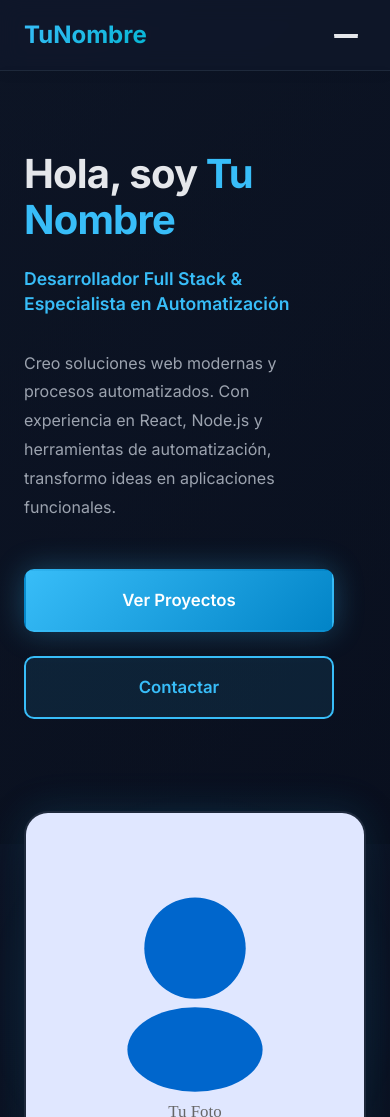
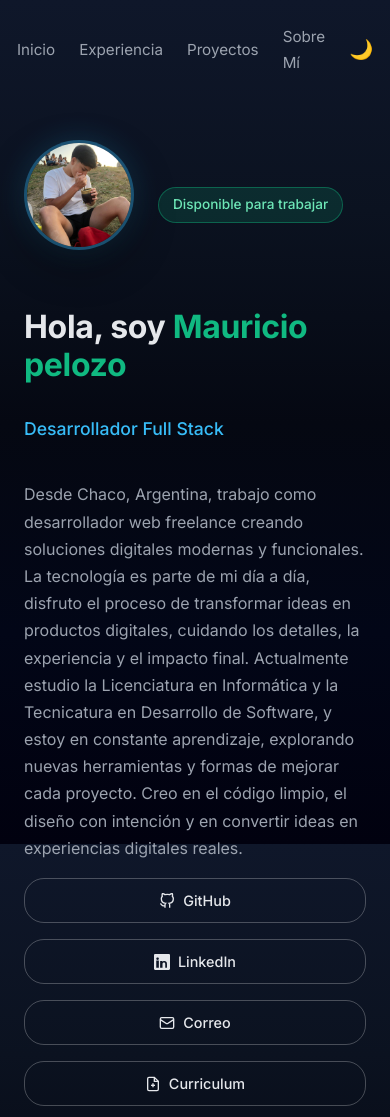
Before and after one commit to Maaupelozo/Portfolio, a plain HTML site: page index.html in a window 390 px wide. Shown: the top 1117 px of the page. Drawn offline with Linux system fonts and the light colour scheme.

Commit message:
Initial portfolio commit

```diff
--- a/css/styles.css
+++ b/css/styles.css
@@ -61,17 +61,18 @@
 
 html {
     scroll-behavior: smooth;
-    scroll-padding-top: 80px;
+    scroll-padding-top: 70px;
 }
 
 body {
     font-family: var(--font-body);
     color: var(--text-primary);
-    background: linear-gradient(135deg, var(--bg-primary) 0%, var(--bg-secondary) 100%);
+    background: linear-gradient(180deg, #0f172a 0%, #0b1220 25%, #050812 50%, #020617 75%, #01010f 100%);
     background-attachment: fixed;
     line-height: 1.6;
     overflow-x: hidden;
     -webkit-font-smoothing: antialiased;
+    padding-top: 0;
 }
 
 img {
@@ -131,7 +132,7 @@ section {
 }
 
 section:nth-child(even) {
-    background: linear-gradient(135deg, rgba(11, 18, 32, 0.5) 0%, rgba(2, 6, 23, 0.3) 100%);
+    background: transparent;
 }
 
 .section-title {
@@ -247,68 +248,82 @@ section:nth-child(even) {
    ========================================== */
 
 .navbar {
-    background: rgba(15, 23, 42, 0.8);
-    backdrop-filter: blur(10px);
-    box-shadow: var(--shadow-sm);
-    position: sticky;
+    background: transparent;
+    backdrop-filter: none;
+    box-shadow: none;
+    position: fixed;
     top: 0;
+    left: 0;
+    right: 0;
+    width: 100%;
     z-index: 1000;
     transition: all var(--dur-base);
-    border-bottom: 1px solid var(--border-subtle);
+    border-bottom: none;
+    padding: 0;
 }
 
 .navbar.scrolled {
-    background: rgba(15, 23, 42, 0.95);
-    box-shadow: var(--shadow-base);
+    padding: var(--space-4) var(--space-6);
+}
+
+.navbar.scrolled .navbar-container {
+    background: rgba(15, 23, 42, 0.7);
+    backdrop-filter: blur(10px);
+    border: 1px solid rgba(56, 189, 248, 0.12);
+    border-radius: 50px;
+    box-shadow: 0 1px 3px rgba(0, 0, 0, 0.3);
+    max-width: 600px;
+    margin: 0 auto;
+    padding: 0.8rem var(--space-8);
 }
 
 .navbar-container {
     max-width: 1200px;
     margin: 0 auto;
-    padding: var(--space-4) var(--space-6);
+    padding: 1.5rem var(--space-6);
     display: flex;
-    justify-content: space-between;
+    justify-content: center;
     align-items: center;
+    transition: all var(--dur-base);
 }
 
 .logo {
-    font-size: 1.5rem;
+    font-size: 1.25rem;
     font-weight: 700;
-    background: linear-gradient(135deg, var(--primary), var(--accent));
-    -webkit-background-clip: text;
-    -webkit-text-fill-color: transparent;
-    background-clip: text;
-    transition: transform var(--dur-base);
+    color: var(--text-primary);
+    transition: color var(--dur-base);
+    letter-spacing: -0.5px;
 }
 
 .logo:hover {
-    transform: scale(1.05);
+    color: var(--primary);
 }
 
 .nav-menu {
     display: flex;
     list-style: none;
-    gap: var(--space-6);
+    gap: 2.5rem;
     align-items: center;
 }
 
 .nav-link {
     color: var(--text-secondary);
-    font-weight: 500;
+    font-weight: 400;
+    font-size: 0.95rem;
     position: relative;
     transition: color var(--dur-base);
 }
 
 .nav-link:hover {
-    color: var(--primary);
+    color: var(--text-primary);
 }
 
 .nav-link::after {
     content: '';
     position: absolute;
     width: 0;
-    height: 2px;
-    bottom: -5px;
+    height: 1.5px;
+    bottom: -6px;
     left: 0;
     background: var(--primary);
     transition: width var(--dur-base);
@@ -318,20 +333,26 @@ section:nth-child(even) {
     width: 100%;
 }
 
-.nav-link.cta {
-    background: linear-gradient(135deg, var(--primary), var(--primary-dark));
-    color: #ffffff;
-    padding: var(--space-2) var(--space-4);
-    border-radius: 8px;
-    box-shadow: 0 0 15px rgba(56, 189, 248, 0.2);
+.theme-toggle {
+    background: none;
+    border: none;
+    color: var(--text-secondary);
+    font-size: 1.2rem;
+    cursor: pointer;
+    padding: 0;
+    transition: color var(--dur-base), transform var(--dur-base);
+    display: flex;
+    align-items: center;
+    justify-content: center;
 }
 
-.nav-link.cta::after {
-    display: none;
+.theme-toggle:hover {
+    color: var(--primary);
+    transform: rotate(20deg);
 }
 
 .mobile-menu-btn {
-    display: none;
+    display: none !important;
     background: none;
     border: none;
     cursor: pointer;
@@ -360,7 +381,7 @@ section:nth-child(even) {
 }
 
 /* ==========================================
-   HERO SECTION - PREMIUM LAYOUT
+   HERO SECTION - COMPACT VERTICAL LAYOUT
    ========================================== */
 
 .hero {
@@ -369,6 +390,7 @@ section:nth-child(even) {
     align-items: center;
     justify-content: center;
     padding: var(--space-20) 0;
+    padding-top: calc(var(--space-20) + 70px);
     position: relative;
     overflow: hidden;
 }
@@ -386,63 +408,101 @@ section:nth-child(even) {
 }
 
 .hero .container {
-    display: grid;
-    grid-template-columns: 1fr 1fr;
-    gap: var(--space-20);
-    align-items: center;
     position: relative;
     z-index: 1;
+    max-width: 600px;
 }
 
 .hero-content {
     display: flex;
     flex-direction: column;
+    align-items: flex-start;
+    gap: var(--space-4);
+}
+
+.hero-image {
+    margin-bottom: var(--space-8);
+    position: relative;
+    display: flex;
+    align-items: center;
+    gap: var(--space-6);
     justify-content: center;
-    padding-right: var(--space-8);
+}
+
+.profile-img {
+    width: 110px;
+    height: 110px;
+    border-radius: 50%;
+    box-shadow: 0 15px 40px rgba(0, 0, 0, 0.4), 0 0 30px rgba(56, 189, 248, 0.2);
+    border: 3px solid rgba(56, 189, 248, 0.3);
+    object-fit: cover;
+    animation: float 4s ease-in-out infinite;
+    background: rgba(56, 189, 248, 0.1);
+    flex-shrink: 0;
+}
+
+@keyframes float {
+    0%, 100% {
+        transform: translateY(0px);
+    }
+    50% {
+        transform: translateY(-15px);
+    }
+}
+
+.hero-badge {
+    display: inline-block;
+    background: rgba(16, 185, 129, 0.15);
+    color: #6ee7b7;
+    border: 1px solid rgba(16, 185, 129, 0.4);
+    padding: 6px 14px;
+    border-radius: 20px;
+    font-size: 0.85rem;
+    font-weight: 500;
+    white-space: nowrap;
+    margin-bottom: 0;
 }
 
 .hero-title {
-    font-size: clamp(2.5rem, 6vw, 4rem);
+    font-size: 2.75rem;
     font-weight: 700;
-    line-height: 1.15;
-    margin-bottom: var(--space-6);
+    line-height: 1.2;
+    margin-bottom: var(--space-4);
     color: var(--text-primary);
-    letter-spacing: -0.02em;
+    letter-spacing: -0.01em;
 }
 
-.hero-title .highlight {
-    color: var(--primary);
+.hero-name {
+    color: #10b981;
     font-weight: 700;
-    display: inline;
 }
 
 .hero-subtitle {
-    font-size: clamp(1.1rem, 3vw, 1.5rem);
+    font-size: 1.15rem;
     color: var(--primary);
-    margin-bottom: var(--space-8);
-    font-weight: 600;
+    margin-bottom: var(--space-6);
+    font-weight: 500;
     line-height: 1.4;
 }
 
 .hero-description {
-    font-size: 1.1rem;
+    font-size: 1rem;
     color: var(--text-secondary);
-    margin-bottom: var(--space-12);
-    max-width: 520px;
-    line-height: 1.8;
+    margin-bottom: var(--space-10);
+    max-width: 500px;
+    line-height: 1.7;
 }
 
 .hero-buttons {
     display: flex;
-    gap: var(--space-6);
+    gap: var(--space-4);
     flex-wrap: wrap;
-    margin-bottom: var(--space-16);
 }
 
 .hero .btn {
-    font-size: 1.05rem;
-    padding: var(--space-4) var(--space-8);
-    border-radius: 10px;
+    font-size: 0.95rem;
+    padding: 10px 20px;
+    border-radius: 8px;
     font-weight: 600;
     transition: all var(--dur-base) var(--ease);
 }
@@ -450,62 +510,49 @@ section:nth-child(even) {
 .hero .btn-primary {
     background: linear-gradient(135deg, var(--primary) 0%, var(--primary-dark) 100%);
     color: #ffffff;
-    box-shadow: 0 0 30px rgba(56, 189, 248, 0.3);
+    box-shadow: 0 0 20px rgba(56, 189, 248, 0.25);
 }
 
 .hero .btn-primary:hover {
-    transform: translateY(-6px);
-    box-shadow: 0 10px 40px rgba(56, 189, 248, 0.4);
+    transform: translateY(-4px);
+    box-shadow: 0 8px 30px rgba(56, 189, 248, 0.35);
 }
 
 .hero .btn-secondary {
-    background: rgba(56, 189, 248, 0.1);
+    background: transparent;
     color: var(--primary);
-    border: 2px solid var(--primary);
+    border: 1.5px solid var(--primary);
 }
 
 .hero .btn-secondary:hover {
-    background: rgba(56, 189, 248, 0.2);
+    background: rgba(56, 189, 248, 0.1);
     transform: translateY(-2px);
 }
 
-.hero-image {
+.hero .btn-social {
+    background: transparent;
+    color: var(--text-primary);
+    border: 1.5px solid rgba(255, 255, 255, 0.25);
+    padding: 10px 18px;
+    border-radius: 20px;
+    font-size: 0.9rem;
+    font-weight: 500;
     display: flex;
-    justify-content: center;
     align-items: center;
-    position: relative;
+    gap: 8px;
 }
 
-.hero-image::before {
-    content: '';
-    position: absolute;
-    inset: -40px;
-    background: radial-gradient(circle at 50% 50%, rgba(56, 189, 248, 0.15), transparent 70%);
-    border-radius: 50%;
-    z-index: 0;
+.hero .btn-social svg {
+    width: 16px;
+    height: 16px;
+    flex-shrink: 0;
 }
 
-.profile-img {
-    width: 100%;
-    max-width: 380px;
-    aspect-ratio: 1;
-    border-radius: 24px;
-    box-shadow: 0 20px 50px rgba(0, 0, 0, 0.3), 0 0 40px rgba(56, 189, 248, 0.15);
-    border: 2px solid var(--border-subtle);
-    object-fit: cover;
-    animation: float 4s ease-in-out infinite;
-    position: relative;
-    z-index: 1;
-    background: var(--bg-card);
-}
-
-@keyframes float {
-    0%, 100% {
-        transform: translateY(0px);
-    }
-    50% {
-        transform: translateY(-30px);
-    }
+.hero .btn-social:hover {
+    background: rgba(56, 189, 248, 0.1);
+    color: var(--primary);
+    border-color: var(--primary);
+    transform: translateY(-2px);
 }
 
 /* ==========================================
@@ -933,45 +980,59 @@ section:nth-child(even) {
 
 @media (max-width: 768px) {
     .nav-menu {
-        position: absolute;
-        top: 70px;
-        left: 0;
-        right: 0;
-        background: var(--bg-card);
-        flex-direction: column;
-        gap: 0;
-        max-height: 0;
-        overflow: hidden;
-        transition: max-height var(--dur-base);
-        box-shadow: var(--shadow-base);
-        border-bottom: 1px solid var(--border-subtle);
+        position: static;
+        background: transparent;
+        flex-direction: row;
+        gap: 1.5rem;
+        max-height: none;
+        overflow: visible;
+        transition: none;
+        box-shadow: none;
+        border-bottom: none;
+        display: flex !important;
     }
 
     .nav-menu.active {
-        max-height: 400px;
+        max-height: none;
     }
 
     .nav-menu li {
-        width: 100%;
-        border-bottom: 1px solid rgba(255, 255, 255, 0.1);
+        width: auto;
+        border-bottom: none;
     }
 
     .nav-menu li a {
-        display: block;
-        padding: var(--space-4) var(--space-6);
+        display: inline;
+        padding: 0;
     }
 
     .mobile-menu-btn {
-        display: flex;
+        display: none !important;
     }
 
-    .hero .container {
-        grid-template-columns: 1fr;
-        gap: var(--space-12);
+    .hero-content {
+        align-items: flex-start;
+    }
+
+    .hero-title {
+        font-size: 2rem;
+    }
+
+    .hero-subtitle {
+        font-size: 1rem;
+    }
+
+    .hero-description {
+        font-size: 0.95rem;
     }
 
     .hero-buttons {
         flex-direction: column;
+        width: 100%;
+    }
+
+    .hero .btn {
+        width: 100%;
     }
 
     .btn {
--- a/index.html
+++ b/index.html
@@ -21,21 +21,17 @@
     <!-- Navigation -->
     <nav class="navbar" id="navbar">
         <div class="navbar-container">
-            <div class="navbar-brand">
-                <a href="#top" class="logo">TuNombre</a>
-            </div>
-
-            <button class="mobile-menu-btn" id="mobileMenuBtn" aria-label="Toggle menu">
-                <span class="hamburger"></span>
-            </button>
-
             <ul class="nav-menu" id="navMenu">
                 <li><a href="#top" class="nav-link">Inicio</a></li>
                 <li><a href="#experiencia" class="nav-link">Experiencia</a></li>
                 <li><a href="#proyectos" class="nav-link">Proyectos</a></li>
                 <li><a href="#sobre-mi" class="nav-link">Sobre Mí</a></li>
-                <li><a href="#contacto" class="nav-link cta">Contacto</a></li>
+                <li><button class="theme-toggle" id="themeToggle" aria-label="Toggle theme">🌙</button></li>
             </ul>
+
+            <button class="mobile-menu-btn" id="mobileMenuBtn" aria-label="Toggle menu">
+                <span class="hamburger"></span>
+            </button>
         </div>
     </nav>
 
@@ -43,19 +39,34 @@
     <section class="hero" id="top">
         <div class="container">
             <div class="hero-content">
-                <h1 class="hero-title">Hola, soy <span class="highlight">Tu Nombre</span></h1>
-                <p class="hero-subtitle">Desarrollador Full Stack & Especialista en Automatización</p>
+                <div class="hero-image">
+                    <img src="assets/images/perfil.jpeg" alt="Tu Nombre" class="profile-img" loading="lazy">
+                    <div class="hero-badge">Disponible para trabajar</div>
+                </div>
+                <h1 class="hero-title">Hola, soy <span class="hero-name">Mauricio pelozo</span></h1>
+                <p class="hero-subtitle">Desarrollador Full Stack </p>
                 <p class="hero-description">
-                    Creo soluciones web modernas y procesos automatizados. Con experiencia en React,
-                    Node.js y herramientas de automatización, transformo ideas en aplicaciones funcionales.
+                    Desde Chaco, Argentina, trabajo como desarrollador web freelance creando soluciones digitales modernas y funcionales. La tecnología es parte de mi día a día, disfruto el proceso de transformar ideas en productos digitales, cuidando los detalles, la experiencia y el impacto final. Actualmente estudio la Licenciatura en Informática y la Tecnicatura en Desarrollo de Software, y estoy en constante aprendizaje, explorando nuevas herramientas y formas de mejorar cada proyecto.
+Creo en el código limpio, el diseño con intención y en convertir ideas en experiencias digitales reales.
                 </p>
                 <div class="hero-buttons">
-                    <a href="#proyectos" class="btn btn-primary">Ver Proyectos</a>
-                    <a href="#contacto" class="btn btn-secondary">Contactar</a>
+                    <a href="https://github.com" target="_blank" rel="noopener noreferrer" class="btn btn-social">
+                        <svg width="16" height="16" viewBox="0 0 24 24" fill="none" stroke="currentColor" stroke-width="2"><path d="M9 19c-5 1.5-5-2.5-7-3m14 6v-3.87a3.37 3.37 0 0 0-.94-2.61c3.14-.35 6.44-1.54 6.44-7A5.44 5.44 0 0 0 20 4.77 5.07 5.07 0 0 0 19.91 1S18.73.65 16 2.48a13.38 13.38 0 0 0-7 0C6.27.65 5.09 1 5.09 1A5.07 5.07 0 0 0 5 4.77a5.44 5.44 0 0 0-1.5 3.78c0 5.42 3.3 6.61 6.44 7A3.37 3.37 0 0 0 9 18.13V22"></path></svg>
+                        <span>GitHub</span>
+                    </a>
+                    <a href="https://linkedin.com" target="_blank" rel="noopener noreferrer" class="btn btn-social">
+                        <svg width="16" height="16" viewBox="0 0 24 24" fill="currentColor"><path d="M20.447 20.452h-3.554v-5.569c0-1.328-.475-2.236-1.986-2.236-1.081 0-1.722.722-2.004 1.418-.103.249-.129.597-.129.946v5.441h-3.554s.047-8.842 0-9.769h3.554v1.383c.43-.664 1.199-1.61 2.919-1.61 2.134 0 3.734 1.39 3.734 4.38v5.616zM5.337 8.855c-1.144 0-1.915-.758-1.915-1.709 0-.956.77-1.71 1.955-1.71 1.187 0 1.915.75 1.94 1.71 0 .951-.753 1.709-1.98 1.709zm1.946 11.597H3.392V9.783h3.891v10.669zM22.225 0H1.771C.792 0 0 .774 0 1.729v20.542C0 23.227.792 24 1.771 24h20.451C23.2 24 24 23.227 24 22.271V1.729C24 .774 23.2 0 22.225 0z"></path></svg>
+                        <span>LinkedIn</span>
+                    </a>
+                    <a href="mailto:correo@ejemplo.com" class="btn btn-social">
+                        <svg width="16" height="16" viewBox="0 0 24 24" fill="none" stroke="currentColor" stroke-width="2"><rect x="2" y="4" width="20" height="16" rx="2"></rect><path d="m22 7-8.97 5.7a1.94 1.94 0 0 1-2.06 0L2 7"></path></svg>
+                        <span>Correo</span>
+                    </a>
+                    <a href="#" class="btn btn-social">
+                        <svg width="16" height="16" viewBox="0 0 24 24" fill="none" stroke="currentColor" stroke-width="2"><path d="M14 2H6a2 2 0 0 0-2 2v16a2 2 0 0 0 2 2h12a2 2 0 0 0 2-2V8z"></path><polyline points="14 2 14 8 20 8"></polyline><line x1="12" y1="11" x2="12" y2="17"></line><line x1="9" y1="14" x2="15" y2="14"></line></svg>
+                        <span>Curriculum</span>
+                    </a>
                 </div>
-            </div>
-            <div class="hero-image">
-                <img src="assets/images/profile.svg" alt="Tu Nombre" class="profile-img" loading="lazy">
             </div>
         </div>
     </section>
--- a/js/main.js
+++ b/js/main.js
@@ -68,7 +68,9 @@ class Navbar {
         });
 
         // Add scroll listener for navbar style
-        window.addEventListener('scroll', throttle(() => this.handleScroll(), 100));
+        window.addEventListener('scroll', () => this.handleScroll());
+        // Call on page load to set initial state
+        this.handleScroll();
     }
 
     toggleMobileMenu() {
@@ -82,7 +84,7 @@ class Navbar {
     }
 
     handleScroll() {
-        if (window.scrollY > 10) {
+        if (window.scrollY > 50) {
             this.navbar.classList.add('scrolled');
         } else {
             this.navbar.classList.remove('scrolled');
@@ -361,11 +363,31 @@ class Performance {
     }
 }
 
+// ==================== Theme Toggle ====================
+
+class ThemeToggle {
+    constructor() {
+        this.button = document.getElementById('themeToggle');
+        this.isDark = true;
+
+        if (this.button) {
+            this.button.addEventListener('click', () => this.toggle());
+        }
+    }
+
+    toggle() {
+        this.isDark = !this.isDark;
+        // Could be extended to add actual dark/light theme switching
+        // For now, it's just a visual button with hover effect
+    }
+}
+
 // ==================== Initialize App ====================
 
 document.addEventListener('DOMContentLoaded', () => {
     // Initialize all modules
     new Navbar();
+    new ThemeToggle();
     new ScrollToTop();
     new ContactForm();
     new LazyLoad();
```
Also changed, not shown: VERIFICACION.html (deleted, +0 -98 lines), assets/images/perfil.jpeg (added), 4 other files.
